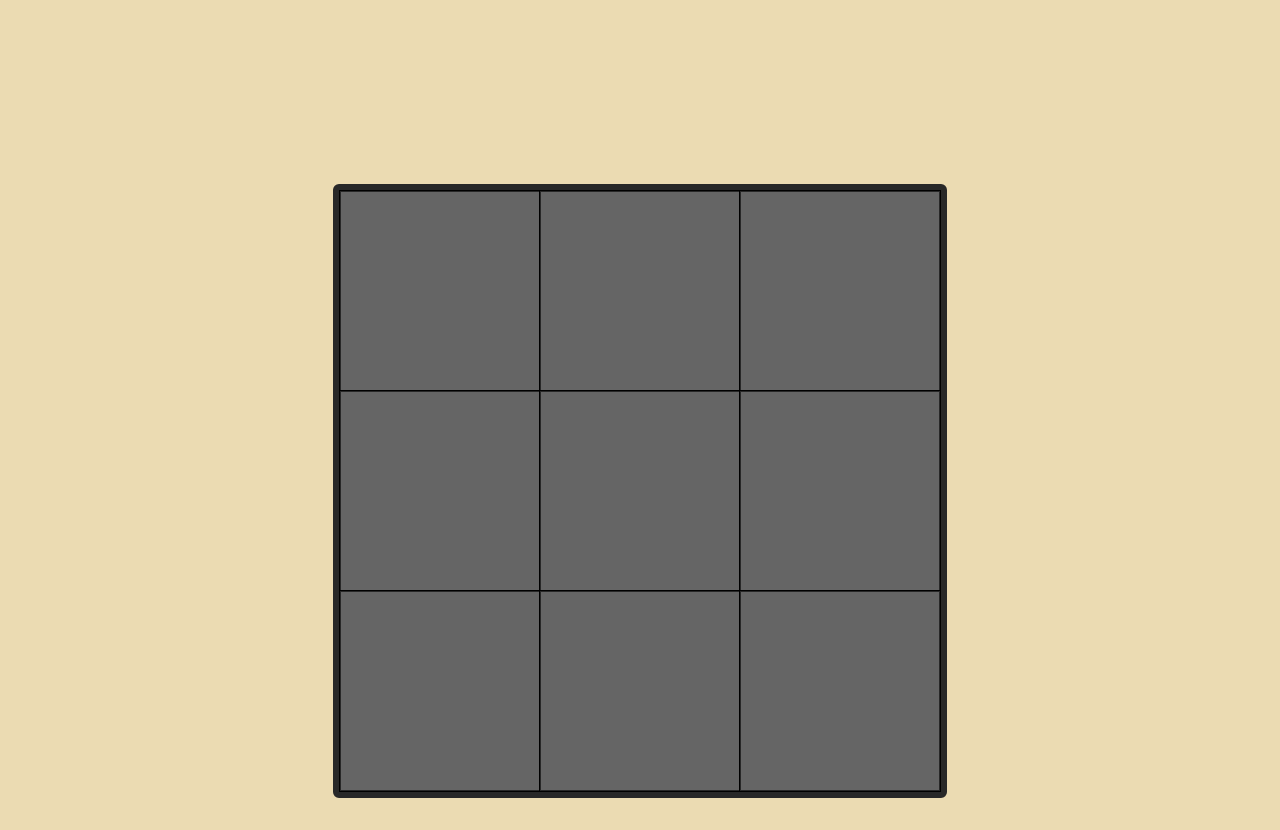
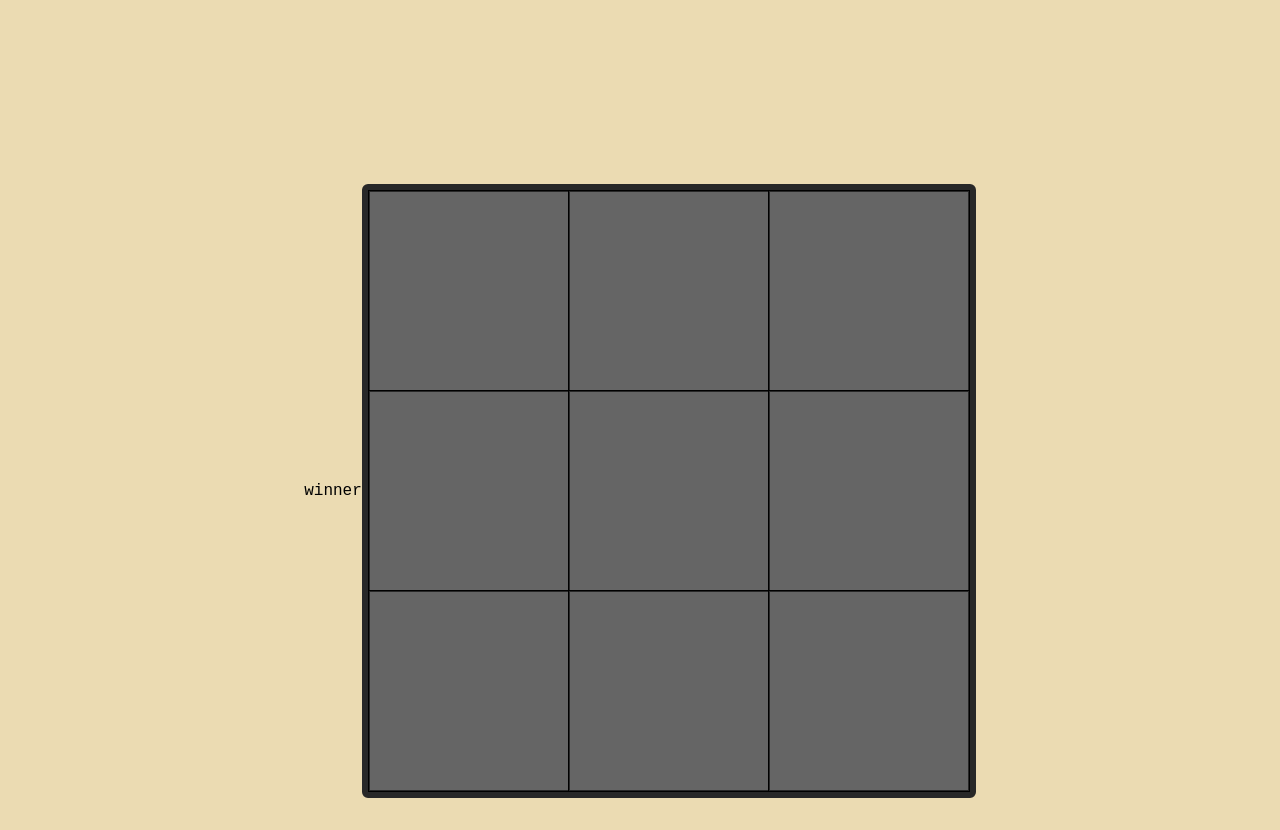
Before and after one commit to Sty6x/Tic-tac-toe, a plain HTML site: page index.html in a window 1280 px wide. Shown: the part 72-902 px from the top of the page. Drawn offline with Linux system fonts and the light colour scheme.

Commit message:
added and h2 tag for winner announcement

```diff
--- a/index.html
+++ b/index.html
@@ -13,16 +13,8 @@
         <h1 class="logo">Tic Tac Toe</h1>
     </header>
     <div class="main-wrapper">
+        <h2 id="announcer">winner</h2>
         <div id="game-board-container">
-            <!-- <div class="cell">x</div>
-            <div class="cell">o</div>
-            <div class="cell">0</div>
-            <div class="cell">o</div>
-            <div class="cell">x</div>
-            <div class="cell">o</div>
-            <div class="cell">x</div>
-            <div class="cell">o</div>
-            <div class="cell">X</div> -->
         </div>
     </div>
 </body>
```
